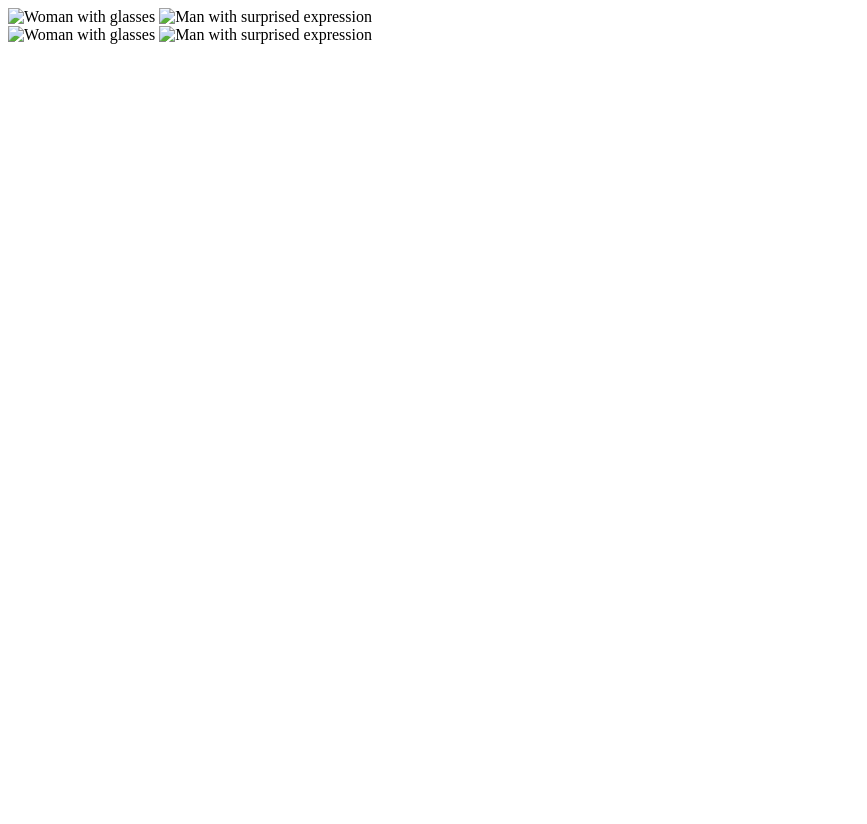
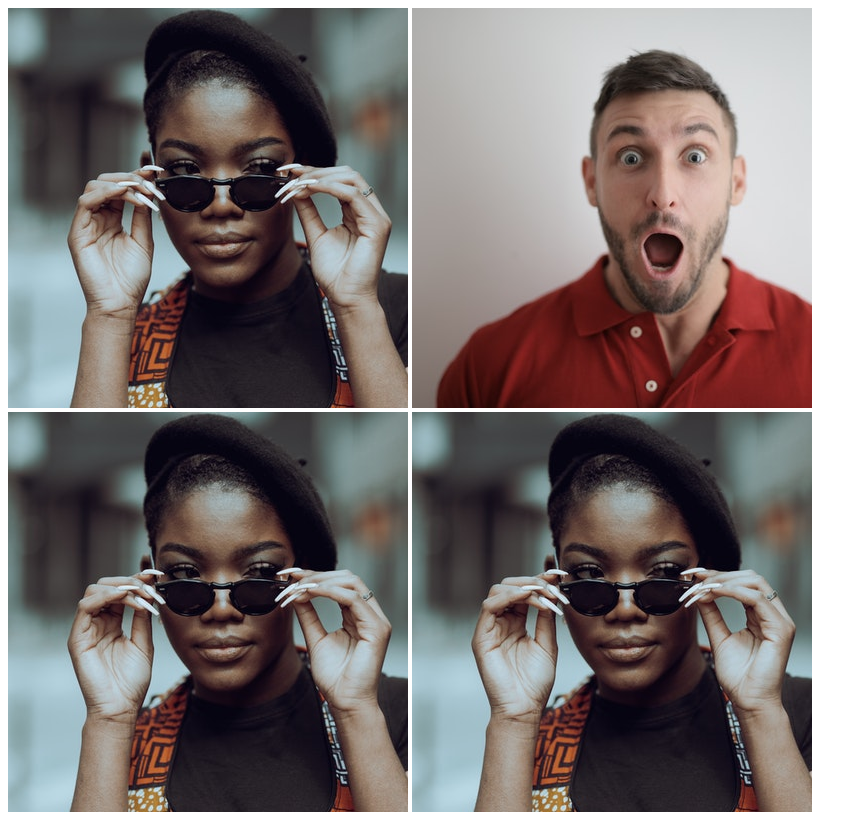
Before and after one commit to Backster87/css-exercises, a plain HTML site: page 04-chaining-selectors/chaining-selectors.html in a window 1280 px wide. Shown: the whole page, without its empty margins (0-867 px from the left). Before the commit the page ends 800 px from the top, so only its background shows below. Drawn offline with Linux system fonts and the light colour scheme.

Commit message:
Added link to images in html

```diff
--- a/04-chaining-selectors/chaining-selectors.html
+++ b/04-chaining-selectors/chaining-selectors.html
@@ -5,19 +5,19 @@
     <meta http-equiv="X-UA-Compatible" content="IE=edge">
     <meta name="viewport" content="width=device-width, initial-scale=1.0">
     <title>Chaining Selectors</title>
-    <link rel="stylesheet" href="style.css">
+    <link rel="stylesheet" href="styles.css">
   </head>
   <body>
     <!-- Check image source path. Review Foundations lesson - Links and Images -->
     <!-- Use the classes BELOW this line -->
     <div>
-      <img class="avatar proportioned" src="" alt="Woman with glasses">
-      <img class="avatar distorted" src="" alt="Man with surprised expression">
+      <img class="avatar proportioned" src="./img/pexels-katho-mutodo-8434791.jpg" alt="Woman with glasses">
+      <img class="avatar distorted" src="./img/pexels-andrea-piacquadio-3777931.jpg" alt="Man with surprised expression">
     </div>
     <!-- Use the classes ABOVE this line -->
     <div>
-      <img class="original proportioned" src="" alt="Woman with glasses">
-      <img class="original distorted" src="" alt="Man with surprised expression">
+      <img class="original proportioned" src="./img/pexels-katho-mutodo-8434791.jpg" alt="Woman with glasses">
+      <img class="original distorted" src="./img/pexels-katho-mutodo-8434791.jpg" alt="Man with surprised expression">
     </div>
   </body>
 </html>
```
